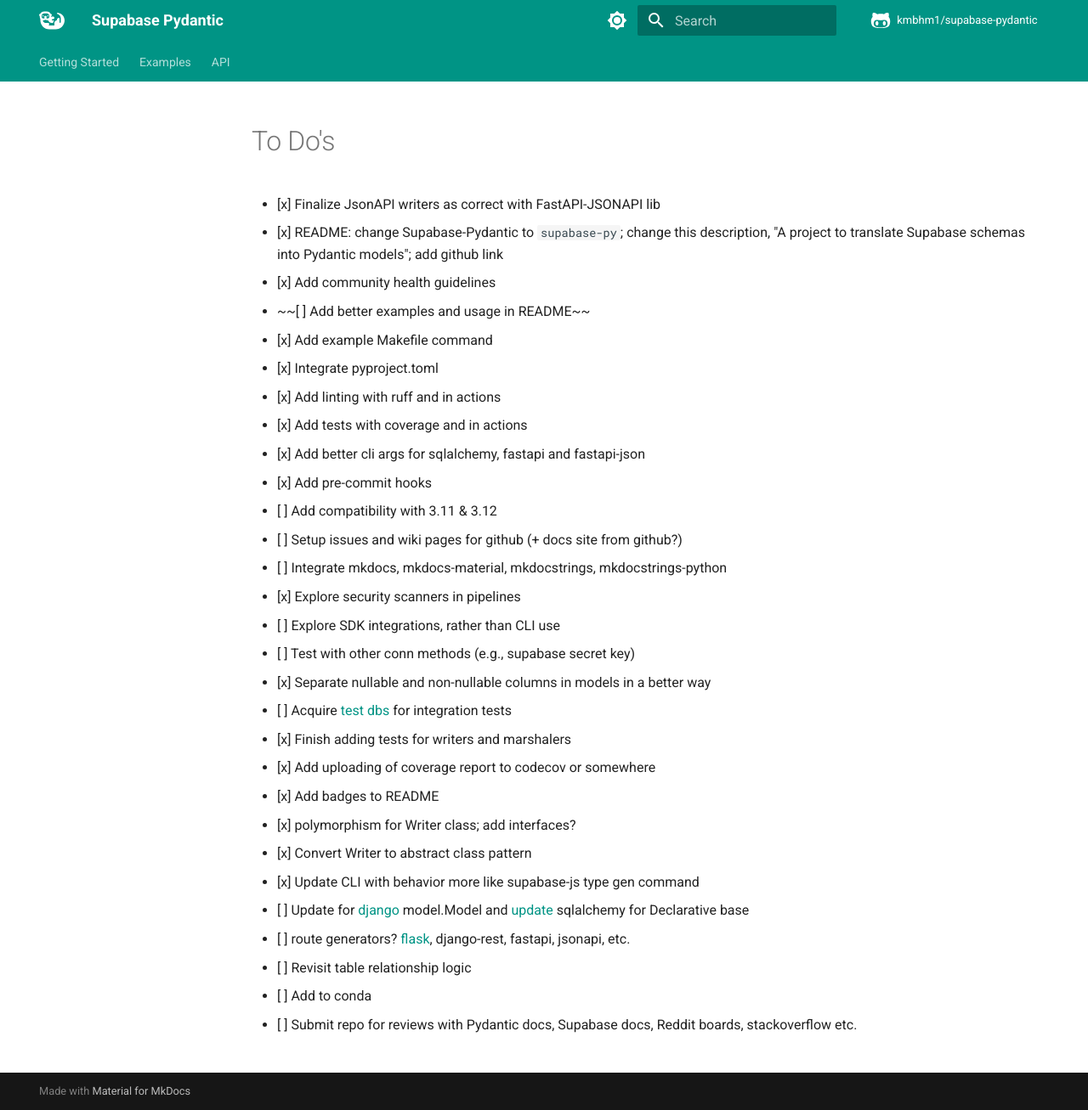
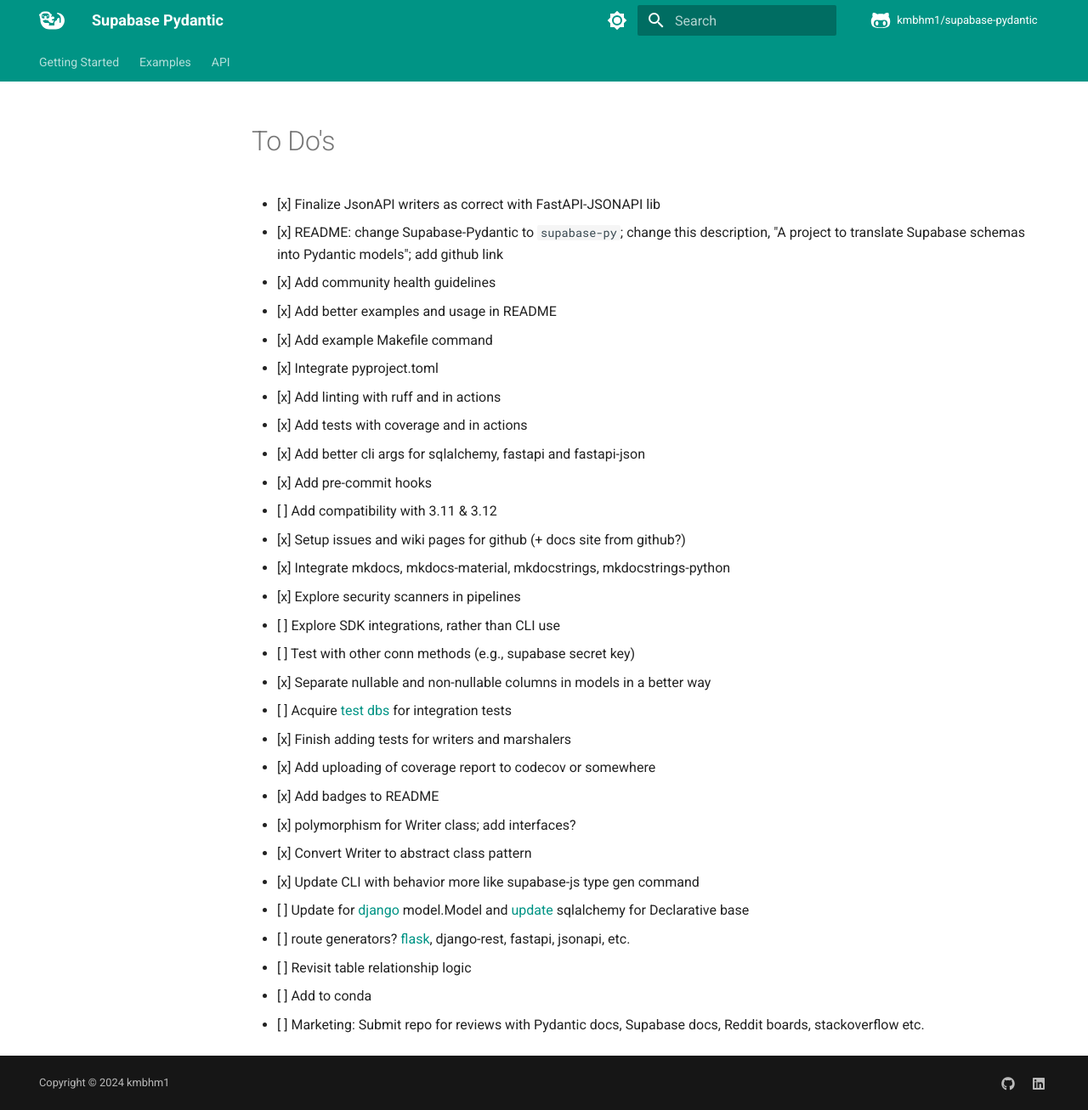
Before and after one commit to kmbhm1/supabase-pydantic, an MkDocs documentation site: the page built from docs/other/to-do.md, in a window 1280 px wide and 1307 px high. Shown: the whole window at 85% size. Built offline with MkDocs 1.6.1 and Material for MkDocs 9.7.7, drawn with Linux system fonts in a browser that asks for light colours; comment, search, counter and statistics services are not loaded.

Commit message:
feat(docs): styling changes and add mkdocs deploy action

```diff
--- a/docs/other/to-do.md
+++ b/docs/other/to-do.md
@@ -3,7 +3,7 @@
 - [x] Finalize JsonAPI writers as correct with FastAPI-JSONAPI lib
 - [x] README: change Supabase-Pydantic to `supabase-py`; change this description, "A project to translate Supabase schemas into Pydantic models"; add github link
 - [x] Add community health guidelines
-- ~~[ ] Add better examples and usage in README~~
+- [x] Add better examples and usage in README
 - [x] Add example Makefile command
 - [x] Integrate pyproject.toml
 - [x] Add linting with ruff and in actions
@@ -11,8 +11,8 @@
 - [x] Add better cli args for sqlalchemy, fastapi and fastapi-json
 - [x] Add pre-commit hooks
 - [ ] Add compatibility with 3.11 & 3.12
-- [ ] Setup issues and wiki pages for github (+ docs site from github?)
-- [ ] Integrate mkdocs, mkdocs-material, mkdocstrings, mkdocstrings-python
+- [x] Setup issues and wiki pages for github (+ docs site from github?)
+- [x] Integrate mkdocs, mkdocs-material, mkdocstrings, mkdocstrings-python
 - [x] Explore security scanners in pipelines
 - [ ] Explore SDK integrations, rather than CLI use
 - [ ] Test with other conn methods (e.g., supabase secret key)
@@ -29,4 +29,4 @@
 - [ ] route generators? [flask](https://www.reddit.com/r/flask/comments/gyf22b/if_you_are_using_flask_you_should_start_using/), django-rest, fastapi, jsonapi, etc.
 - [ ] Revisit table relationship logic
 - [ ] Add to conda
-- [ ] Submit repo for reviews with Pydantic docs, Supabase docs, Reddit boards, stackoverflow etc.
+- [ ] Marketing: Submit repo for reviews with Pydantic docs, Supabase docs, Reddit boards, stackoverflow etc.
--- a/mkdocs.yml
+++ b/mkdocs.yml
@@ -64,6 +64,7 @@
   - redirects:
       redirect_maps:
         'index.md': 'getting-started/welcome.md'
+        'examples/index.md': 'examples/setup-slack-simple-fastapi.md'
 
 markdown_extensions:
   - toc:
@@ -83,3 +84,13 @@
       emoji_generator: !!python/name:material.extensions.emoji.to_svg
   - attr_list
   - mkdocs-click
+
+extra:
+  social:
+    - icon: fontawesome/brands/github
+      link: https://github.com/kmbhm1/supabase-pydantic
+    - icon: fontawesome/brands/linkedin
+      link: https://linkedin.com/kevin-b-stl
+  generator: false
+
+copyright: Copyright &copy; 2024 <a href="https://github.com/kmbhm1/" target="_blank" rel="noopener">kmbhm1</a>
```
Also changed, not shown: docs/examples/setup-slack-simple-fastapi.md (+2 -1 lines), docs/getting-started/getting-help.md (+1 -1 lines), docs/getting-started/welcome.md (+1 -0 lines), docs/examples/index.md (added), 1 other file.
